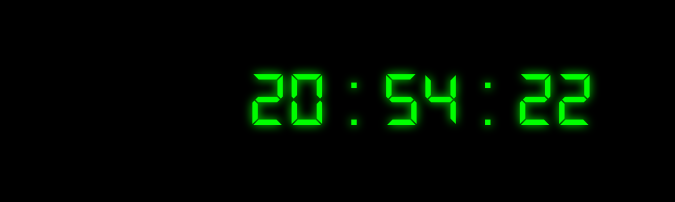
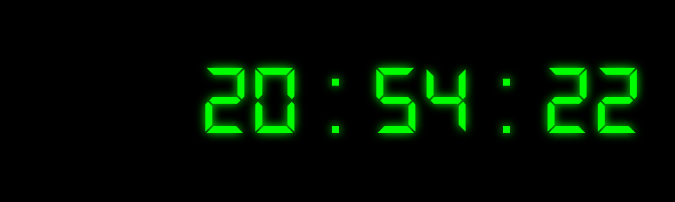
Before and after one commit to samWidlund/carDisplay, a plain HTML site: page index.html in a window 1280 px wide. Shown: the part 172-374 px from the top of the page, without its empty margins (219-894 px from the left). Drawn offline with Linux system fonts and the light colour scheme.

Commit message:
change 5rem to 8vw

```diff
--- a/style.css
+++ b/style.css
@@ -73,7 +73,7 @@ body {
     width: 100%;
     height: auto;
     text-align: center;
-    font-size: 5rem;
+    font-size: 8vw;
     font-family: 'Digital', monospace;
     color: #00ff00;
     text-shadow: 0 0 10px #00ff00;
```
